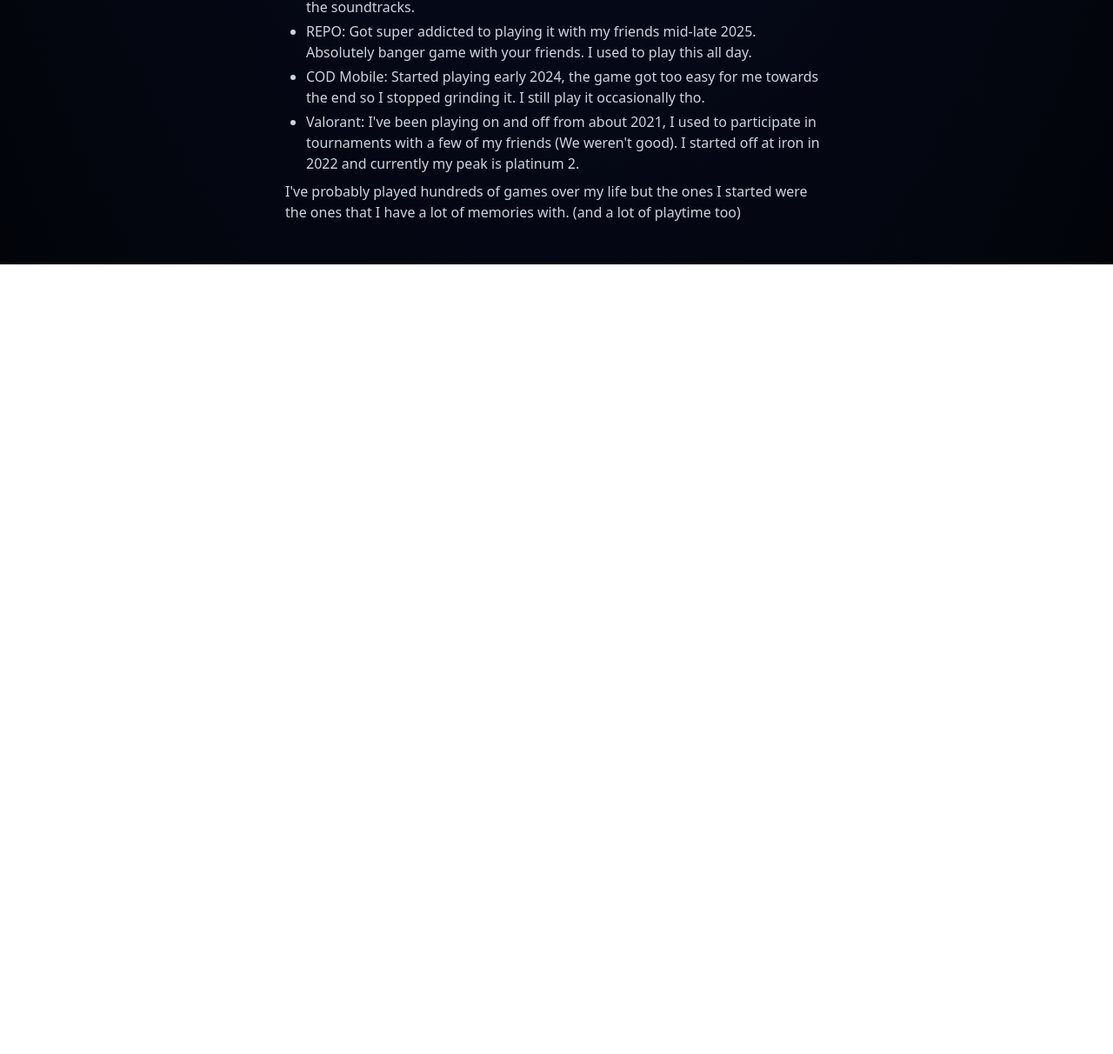
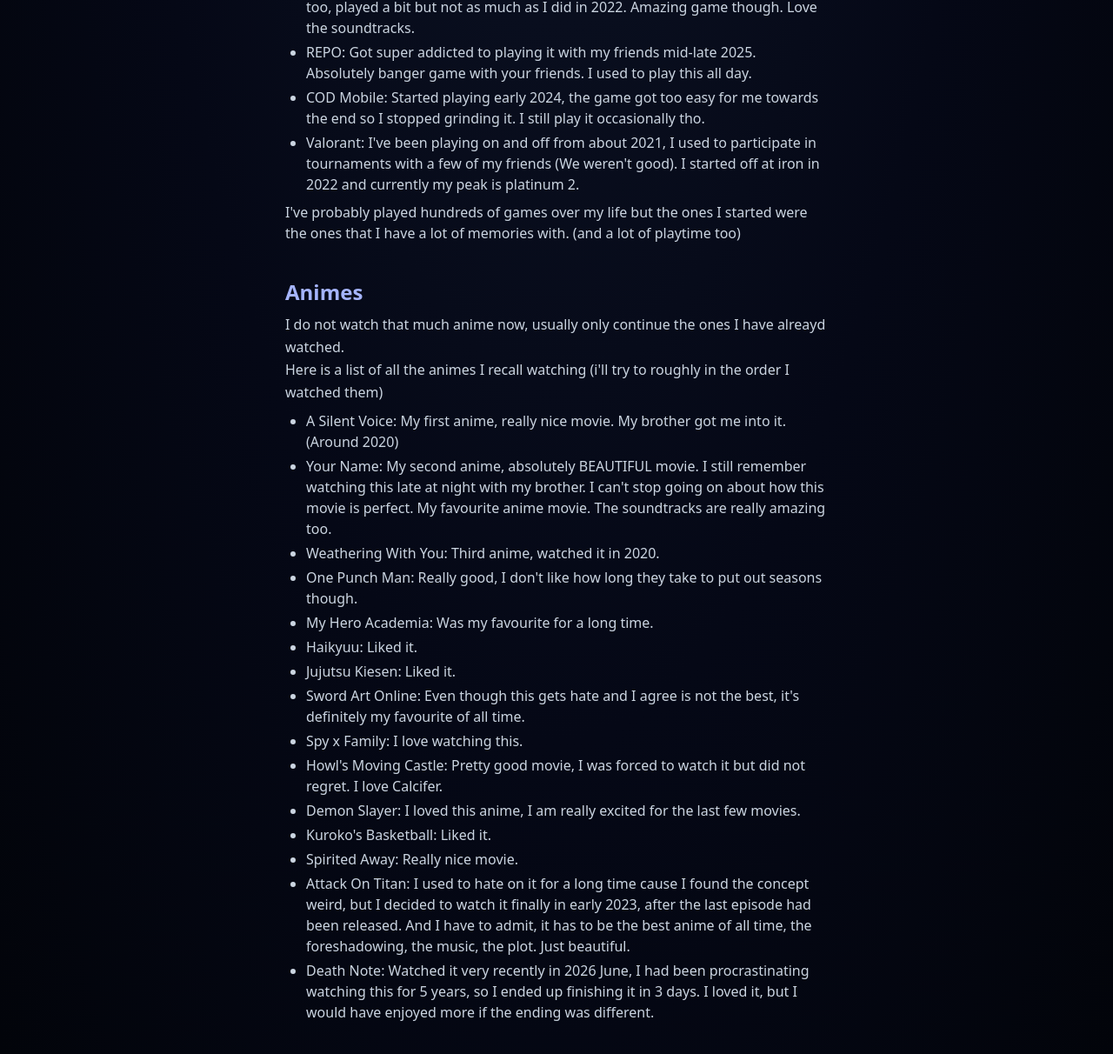
Before and after one commit to Ekansh-coder/my-portfolio, a plain HTML site: page index.html in a window 1280 px wide. Shown: the part 1224-2436 px from the top of the page at 87% size. Before the commit the page ends 1528 px from the top, so only its background shows below. Drawn offline with nearby package versions, Linux system fonts and the light colour scheme.

Commit message:
Added a section for anime

```diff
--- a/index.html
+++ b/index.html
@@ -14,6 +14,7 @@
 					Hi, I am Ekansh. I'm 16, living in India (Kolkata). I am currently in 11th grade.
 					Most of my time goes away in preparing for JEE and doing Competitive Programming.
 					When I am not studying or programming, I spend most of that time playing music, gaming or watching anime.
+					I love hamsters, even though i've never owned one or seen one in person.
 				</p>
 			</section>
 
@@ -91,6 +92,39 @@
 
 			</section>
 
+			<section class="space-y-2">
+				<h2 class="text-indigo-300 text-2xl font-bold"> Animes </h2>
+
+				<p class="leading-relaxed text-slate-300">
+					I do not watch that much anime now, usually only continue the ones I have alreayd watched.<br>
+					Here is a list of all the animes I recall watching (i'll try to roughly in the order I watched them)
+				</p>
+				<ul class="list-disc list-outside pl-6 space-y-1 text-slate-300">
+					<li> A Silent Voice: My first anime, really nice movie. My brother got me into it. (Around 2020)</li>
+					<li> Your Name: My second anime, absolutely BEAUTIFUL movie. I still remember watching this late at night with my brother.
+						I can't stop going on about how this movie is perfect. My favourite anime movie. The soundtracks are really amazing too.
+					</li>
+					<li> Weathering With You: Third anime, watched it in 2020.</li>
+					<li> One Punch Man: Really good, I don't like how long they take to put out seasons though.</li>
+					<li> My Hero Academia: Was my favourite for a long time.</li>
+					<li> Haikyuu: Liked it.</li>
+					<li> Jujutsu Kiesen: Liked it.</li>
+					<li> Sword Art Online: Even though this gets hate and I agree is not the best, it's definitely my favourite of all time.</li>
+					<li> Spy x Family: I love watching this.</li>
+					<li> Howl's Moving Castle: Pretty good movie, I was forced to watch it but did not regret. I love Calcifer.</li>
+					<li> Demon Slayer: I loved this anime, I am really excited for the last few movies.</li>
+					<li> Kuroko's Basketball: Liked it.</li>
+					<li> Spirited Away: Really nice movie.</li>
+					<li> Attack On Titan: I used to hate on it for a long time cause I found the concept weird, but I decided to watch it
+						finally in early 2023, after the last episode had been released. And I have to admit, it has to be the
+						best anime of all time, the foreshadowing, the music, the plot. Just beautiful. </li>
+					<li> Death Note: Watched it very recently in 2026 June, I had been procrastinating watching this for 5 years,
+						so I ended up finishing it in 3 days. I loved it, but I would have enjoyed more if the ending was different.
+					</li>
+				</ul>
+			</section>
+
+
 
 		</main>
 	</body>
```
